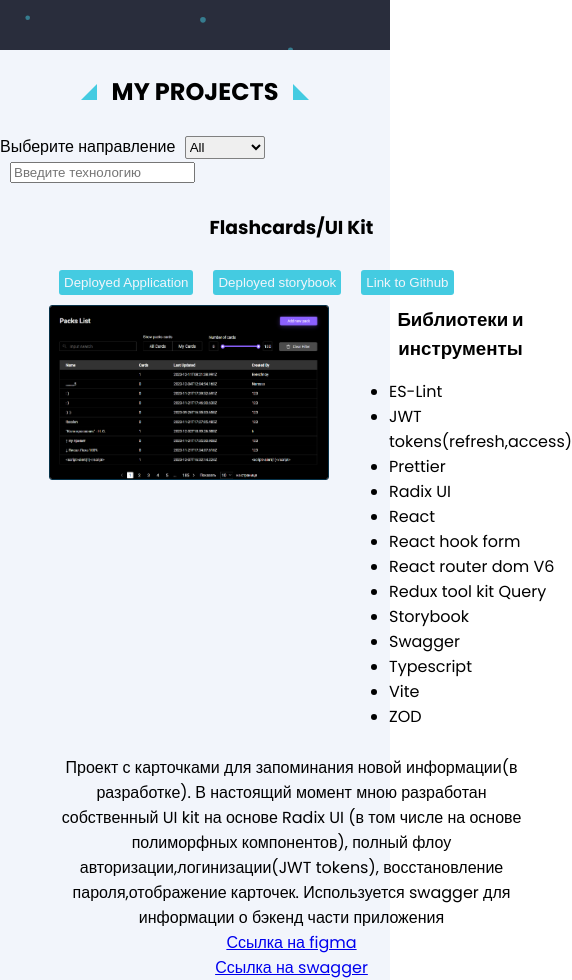
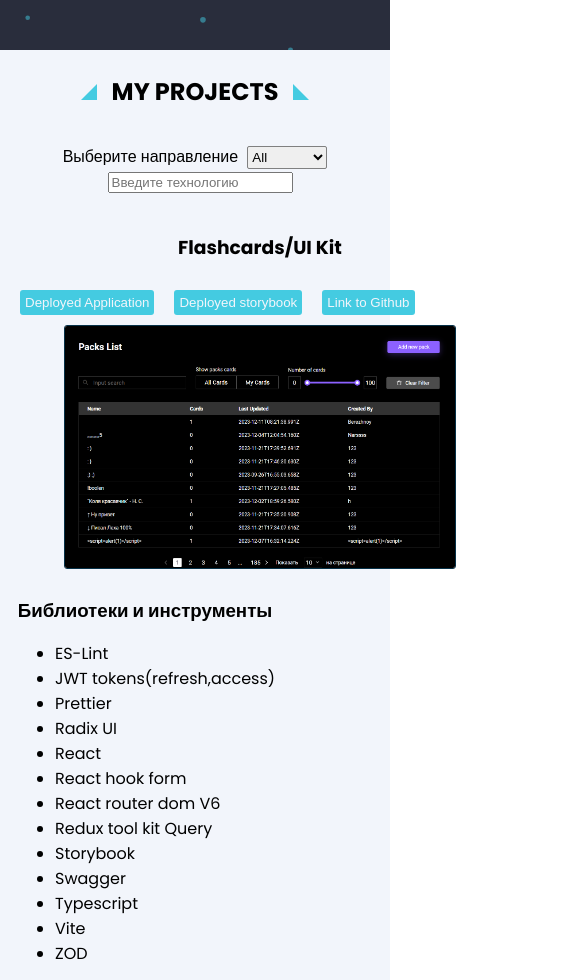
Before and after one commit to Vlad06091992/Portfolio, a React (Create React App) app: page / in a window 390 px wide. Shown: the part 1020-2000 px from the top of the page, 572 px wide, since content can reach past the window. Built offline with nearby package versions, Linux system fonts and the light colour scheme.

Commit message:
feat: adaptive styles for projects

```diff
--- a/src/common/styles/sass/mixins.scss
+++ b/src/common/styles/sass/mixins.scss
@@ -1,6 +1,5 @@
 @mixin container(){
   max-width: 1325px;
-  width: 80%;
   margin: 0 auto;
 }
 
--- a/src/components/Project/Project.module.scss
+++ b/src/components/Project/Project.module.scss
@@ -1,26 +1,45 @@
 .project {
   position: relative;
-  max-width: calc((100% /2) - 20px);
-  min-width: 485px;
+  width: calc((100% / 2) - 20px);
+  max-width: 700px;
+  min-width: 410px;
   text-align: center;
   height: 100%;
   margin: 10px;
 
-  .main{
-    display: flex;
-    gap:20px
+  @media screen and (max-width: 1170px) {
+      min-width: 600px
   }
 
-  .h3{
+  @media screen and (max-width: 650px) {
+    min-width: 500px
+  }
+
+  @media screen and (max-width: 600px) {
+    //max-width: 550px;
+    //min-width:450px;
+  }
+
+  .main {
+    display: flex;
+    gap: 20px;
+
+    @media screen and (max-width: 1220px) {
+      margin: auto 5px;
+      flex-wrap: wrap;
+    }
+  }
+
+  .h3 {
     margin: 0;
   }
 
-  .linkButtons{
+  .linkButtons {
     text-align: left;
     display: flex;
   }
 
-  .itemLi{
+  .itemLi {
     text-align: left;
   }
 
@@ -42,9 +61,12 @@
     height: auto;
     border-radius: 3px;
     border: 1px solid #063148;
+    @media screen and (max-width: 1220px) {
+      max-width: 80%;
+    }
   }
 
-  .description{
+  .description {
     margin-top: 10px;
   }
 }
--- a/src/components/Projects/Projects.jsx
+++ b/src/components/Projects/Projects.jsx
@@ -35,7 +35,7 @@
         linkFrontend: 'https://github.com/Vlad06091992/online-shop-test-client',
         linkBackend: 'https://github.com/Vlad06091992/online-shop-test-server',
         linkToDeploy: 'https://online-shop-test-client.vercel.app/',
-        mySwaggerLink:'https://online-shop-test-server.vercel.app//docs',
+        mySwaggerLink:'https://online-shop-test-server.vercel.app/yarn/docs',
         description: `Тестовое задание на позицию fullstack разработчика, мною реализована фронтенд и бэкенд часть согласно техзаданию`,
         figma: "https://www.figma.com/file/oWzPN2t2g0lmUG1jyTdYxL/%D0%A2%D0%B5%D1%81%D1%82%D0%BE%D0%B2%D0%BE%D0%B5-%D0%B7%D0%B0%D0%B4%D0%B0%D0%BD%D0%B8%D0%B5-%2F-Fullstack-Web-Developer?node-id=0%3A1&mode=dev",
         technologies: ["Localstorage", "Typescript", "React", "Mobx", "Tailwind CSS", "Axios", "React router dom V6", "Express(Backend)", "Vite", "SCSS", "Cors(Backend)"],
@@ -126,9 +126,6 @@
     const [projectsState, setProjectsState] = useState(projects)
     const [inputValue, setInputValue] = React.useState("");
 
-    const handleInputChange = (event) => {
-        setInputValue(event.target.value.toLowerCase());
-    };
 
     let findedItems = projectsState.filter(el => {
         let res = false
--- a/src/components/Projects/Projects.module.scss
+++ b/src/components/Projects/Projects.module.scss
@@ -3,29 +3,36 @@
 
 .projects {
   background-color: $projectsAndSkillsBgColor;
-min-height: 100vh;
+  min-height: 100vh;
+
   .container {
     @include flex(space-evenly, flex-start);
     @include container;
     height: 100%;
   }
-  .searchSettings{
-    width: 450px;
+
+  .searchSettings {
+    max-width: 450px;
     margin: 0 auto;
+    @media screen and (max-width: 475px) {
+      text-align: center;
+      padding: 10px;
+      margin: 0;
+    }
   }
 
-  .notFoundResult{
+  .notFoundResult {
     margin-top: 30px;
   }
 
-  .select{
+  .select {
     padding: 2px 0;
     margin-left: 5px;
     border-radius: 2px;
     border: 1px solid grey;
   }
 
-  .input{
+  .input {
     margin-left: 10px;
   }
 
```
